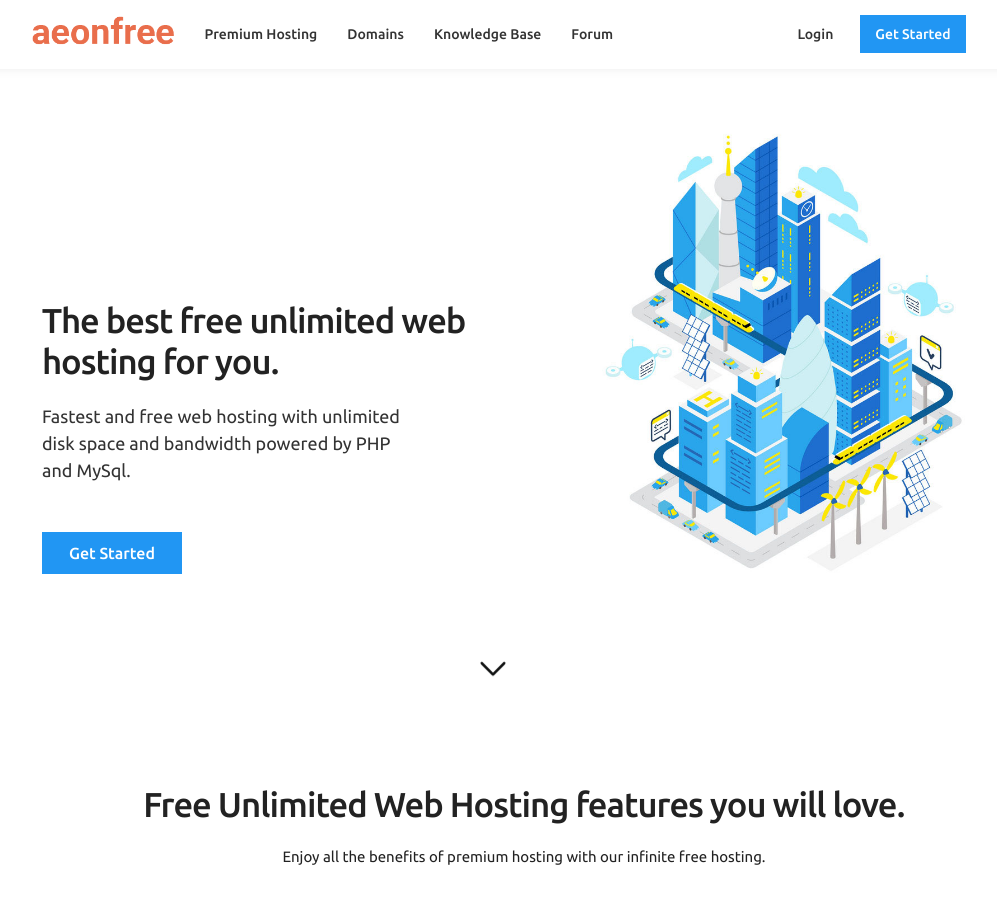
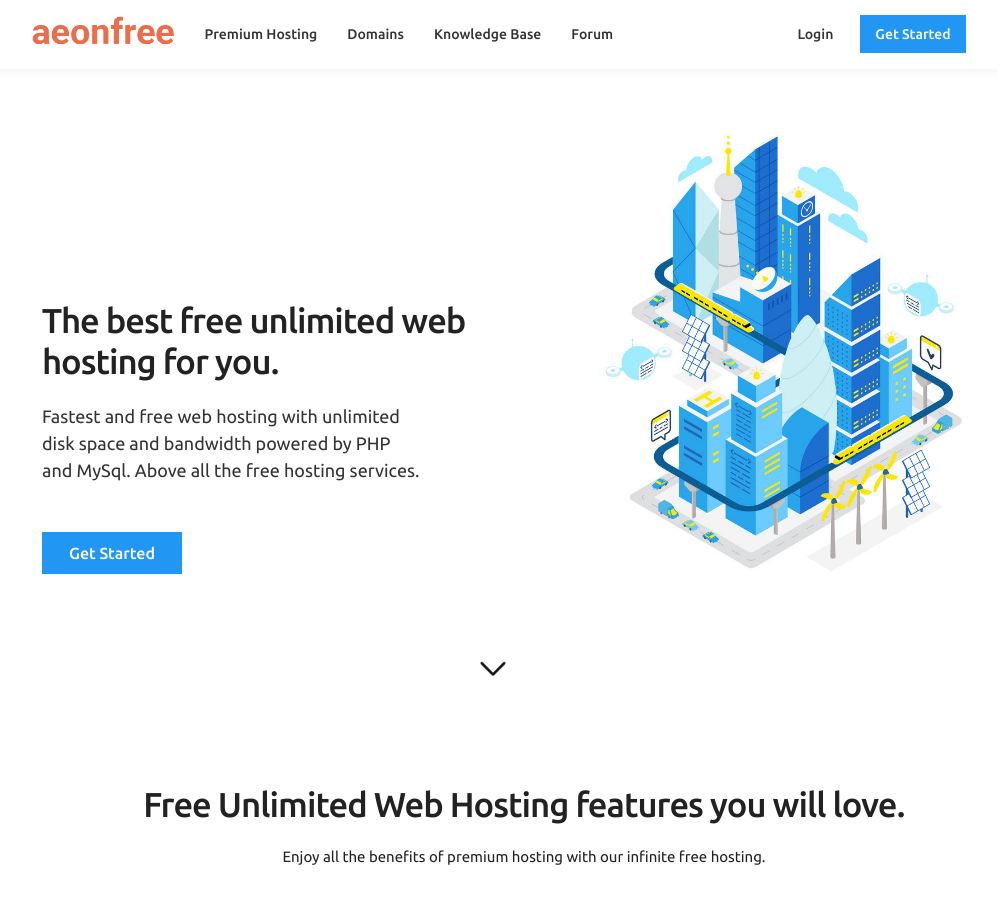
Before and after one commit to rudrax-khanal/aeon, a Jekyll site: the page built from index.html, in a window 1280 px wide and 900 px high. Shown: the whole window, without its empty margins (116-1113 px from the left). Built offline with Jekyll 4.4.1, drawn with Linux system fonts in a browser that asks for light colours; nearby versions of some CDN libraries.

Commit message:
index change

```diff
--- a/index.html
+++ b/index.html
@@ -12,6 +12,7 @@
                             <h1>The best free unlimited web hosting for you.</h1>
                             <p class="light_text">
                                 Fastest and free web hosting with unlimited disk space and bandwidth powered by PHP and MySql.
+                                Above all the free hosting services.
                             </p>
                             <a href="http://web.aeonfree.com/signup" class="cta">Get Started</a>
                         </div>
@@ -233,12 +234,10 @@
 	            				<p>Our free web hosting consists of the free hosting control panel.</p>
             				</div>
             			</div>
-            			<div class="faq">
             				<div>
 	            				<h3>Is this website similar as free hosting from hostinger, 000webhost, freehosting?</h3>
 	            				<p>Every free hosting providers have their features and services. Aeonfree tries to provide the best experience above all the providers out there by providing 100% free hosting for everyone.</p>
             				</div>
-            			</div>
             		</div>
 
             		<!-- GOOGLE AD -->
```
